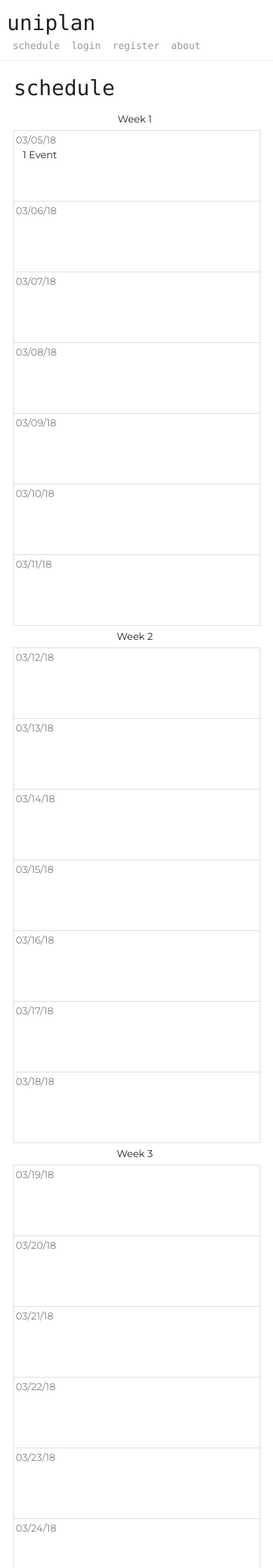
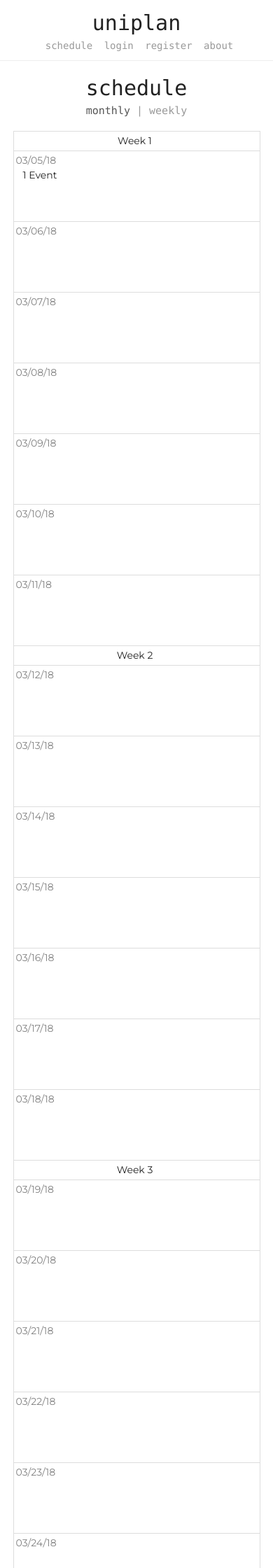
Before and after one commit to lyneca/uniplan, a Django app: page / in a window 390 px wide. Shown: the top 2240 px of the page at 70% size. Run offline with Django 3.2, Linux system fonts and the light colour scheme; some libraries are stand-ins or nearby versions.

Commit message:
added weekly view

```diff
--- a/planner/static/planner/style.css
+++ b/planner/static/planner/style.css
@@ -15,6 +15,12 @@ h4 {
     font-family: Consolas, monospace;
 }
 
+.calendar-week {
+    height: 100px;
+    padding: 3px;
+    box-shadow: 0 0 0 1px #dddddd;
+}
+
 .calendar-day {
     height: 100px;
     padding: 3px;
@@ -28,6 +34,7 @@ h4 {
     border-radius: 3px;
     cursor: pointer;
     margin-left: 10px;
+    margin-right: 10px;
     z-index: 0;
 }
 
@@ -56,6 +63,9 @@ h4 {
 }
 
 .week-number {
+    height: 100px;
+    padding: 3px;
+    box-shadow: 0 0 0 1px #dddddd;
     text-align: center;
     padding-top: 3px;
 }
@@ -68,6 +78,37 @@ h4 {
     display: none;
 }
 
+.week-name {
+    float: left;
+    color: grey;
+}
+
+.selectors {
+    float: right;
+    font-size: 20px;
+}
+
+.weekly-selector,
+.monthly-selector {
+    cursor: pointer;
+    transition: color 0.2s;
+    color: #999999;
+}
+
+.weekly-selector:hover,
+.monthly-selector:hover {
+    color: #666666;
+}
+
+.weekly-selector.active,
+.monthly-selector.active {
+    color: #555555;
+}
+
+.selector-sep {
+    color: #999999;
+}
+
 .reason {
     padding: 5px;
     border-radius: 3px;
@@ -77,7 +118,14 @@ h4 {
     font-family: Consolas, monospace;
 }
 
-.grid-container {
+.weekly-container {
+    display: none;
+    grid-gap: 1px;
+    grid-template-columns: repeat(6, 1fr);
+    margin-bottom: 15px;
+}
+
+.monthly-container {
     display: grid;
     grid-gap: 1px;
     grid-template-columns: 20px repeat(7, 1fr);
@@ -184,8 +232,11 @@ div.login-divider {
 }
 
 @media only screen and (max-width: 1000px) {
-    .grid-container {
+    .monthly-container {
         grid-template-columns: 1fr 1fr 1fr;
+    }
+    .weekly-container {
+        grid-template-columns: repeat(5, 1fr);
     }
     .week-number {
         display: none;
@@ -224,22 +275,48 @@ div.login-divider {
     }
 }
 
+@media only screen and (max-width: 700px) {
+    .weekly-container {
+        grid-template-columns: repeat(4, 1fr);
+    }
+}
+
+@media only screen and (max-width: 600px) {
+    .weekly-container {
+        grid-template-columns: 1fr 1fr;
+    }
+}
+
 @media only screen and (max-width: 400px) {
-    .grid-container {
+    body {
+        text-align: center;
+    }
+    .monthly-container {
         grid-template-columns: 1fr;
+        text-align: left;
+    }
+    .weekly-container {
+        grid-template-columns: 1fr;
+        text-align: left;
+    }
+    .selectors {
+        display: block;
+        font-size: 15px;
+        margin: 0 40px 0 40px;
+        float: none;
     }
     .logged-in {
         display: none;
     }
     .week-number {
-        padding-top: 5px;
-        padding-bottom: 5px;
         display: block;
+        height: auto;
     }
     .week-word {
         display: inline;
     }
 }
+
 
 @media only screen and (max-width: 450px) {
     div.login-container {
--- a/planner/templates/planner/index.html
+++ b/planner/templates/planner/index.html
@@ -68,9 +68,18 @@
     </div>
     <div class="container">
 
-    <h4>schedule</h4>
-    <div class="grid-container">
-        {% include 'planner/calendar.html' %}
+        <h4>schedule
+        <span class="selectors">
+            <span class="monthly-selector active">monthly</span>
+            <span class="selector-sep"> | </span>
+            <span class="weekly-selector">weekly</span>
+        </span>
+        </h4>
+    <div class="monthly-container">
+        {% include 'planner/monthly.html' %}
+    </div>
+    <div class="weekly-container">
+        {% include 'planner/weekly.html' %}
     </div>
     {% if reason %}
     <div class="reason">
@@ -129,7 +138,7 @@
         }
         function get_calendar() {
             $.get('/generate_calendar').done(function(response) {
-                $('.grid-container').html(response);
+                $('.monthly-container').html(response);
             });
         }
         $(document).ready(function() {
@@ -174,5 +183,16 @@
         }, function() {
             $('.tooltip').css('opacity', 0);
         });
+        $('.monthly-selector').click(function() {
+            $('.weekly-container').css('display', 'none');
+            $('.monthly-container').css('display', 'grid');
+            $('.monthly-selector, .weekly-selector').toggleClass('active');
+        });
+        $('.weekly-selector').click(function() {
+            $('.weekly-container').css('display', 'grid');
+            $('.monthly-container').css('display', 'none');
+            $('.monthly-selector, .weekly-selector').toggleClass('active');
+        });
+
     </script>
 </html>
--- a/planner/templates/planner/calendar.html
+++ b/planner/templates/planner/monthly.html
@@ -1,11 +1,11 @@
-{% for week in weeks %}
+{% for week in monthly_weeks %}
     <div class="week-number">
         <div class="week-rotate">
             <span class="week-word">Week </span>{{ forloop.counter }}
         </div>
     </div>
     {% for day in week %}
-    <div class="calendar-day">
+    <div class="calendar-week">
         <span class="date">{{ day }}</span><br />
         {% if day.events %}
         <div class="event-text">{{ day.events|length }} Event{{ day.events|pluralize }}
--- /dev/null
+++ b/planner/templates/planner/weekly.html
@@ -0,0 +1,19 @@
+{% for week in weeks %}
+    <div class="calendar-week">
+        <span class="week-name">Week {{ forloop.counter }}</span><br>
+        {% if week.events %}
+            <div class="event-text">{{ week.events|length }} Event{{ week.events|pluralize }}
+                <div class="events">
+                {% for event in week.events %}
+                    {{ event }}<br>
+                {% endfor %}
+                </div>
+            </div><br>
+            {% endif %}
+            {% for task in week.tasks %}
+            <div class="task">{{ task.unit.name }}
+                <span class="task-name">{{ task.name }}<br></span>
+            </div>
+            {% endfor %}
+    </div>
+{% endfor %}
--- a/planner/urls.py
+++ b/planner/urls.py
@@ -9,7 +9,8 @@ urlpatterns = [
     path('register', views.auth_register, name='register'),
     path('add_unit', views.add_unit, name='add_unit'),
     path('remove_unit', views.remove_unit, name='remove_unit'),
-    path('generate_calendar', views.generate_calendar, name='generate_calendar'),
+    path('generate_monthly', views.generate_monthly, name='generate_monthly'),
+    path('generate_weekly', views.generate_weekly, name='generate_weekly'),
     path('num_users', views.num_users, name='num_users'),
     path('num_units', views.num_units, name='num_units'),
     path('num_tasks', views.num_tasks, name='num_tasks'),
--- a/planner/views.py
+++ b/planner/views.py
@@ -9,20 +9,20 @@ dates = {
     '01 Jan': ['New Year\'s Day'],
     '26 Jan': ['Australia Day'],
     '26 Feb': ['Orientation Week (26 February - 2 March)'],
-    '05 Mar': ['Lectures begin (Semester 1)'],
+    '05 Mar': ['Lectures begin'],
     '30 Mar': ['Good Friday'],
-    '31 Mar': ['Census date (Semester 1)'],
-    '02 Apr': ['Easter Monday', 'Mid-semester break begins (Semester 1)'],
-    '06 Apr': ['Mid-semester break ends (Semester 1)'],
+    '31 Mar': ['Census date'],
+    '02 Apr': ['Easter Monday', 'Mid-semester break begins'],
+    '06 Apr': ['Mid-semester break ends'],
     '25 Apr': ['ANZAC Day'],
-    '11 Jun': ['Queen\'s Birthday', 'Study vacation begins (Semester 1)'],
-    '15 Jun': ['Study vacation ends (Semester 1)'],
+    '11 Jun': ['Queen\'s Birthday', 'Study vacation begins'],
+    '15 Jun': ['Study vacation ends'],
     '18 Jun': ['Examination period begins'],
     '30 Jun': ['Examination period ends', 'Semester 1 ends'],
-    '30 Jul': ['Lectures begin (Semester 2)'],
-    '31 Aug': ['Census date (Semester 2)'],
-    '24 Sep': ['Mid-semester break begins (Semester 2)'],
-    '28 Sep': ['Mid-semester break ends (Semester 2)'],
+    '30 Jul': ['Lectures begin'],
+    '31 Aug': ['Census date'],
+    '24 Sep': ['Mid-semester break begins'],
+    '28 Sep': ['Mid-semester break ends'],
     '01 Oct': ['Labour Day'],
     '05 Nov': ['Study vacation begins'],
     '09 Nov': ['Study vacation ends'],
@@ -42,6 +42,21 @@ class UTC(tzinfo):
     def dst(self, dt):
         return ZERO
 
+class Week:
+    def __init__(self, week):
+        self.week_number = week
+        self.tasks = []
+        self.events = []
+
+    def __str__(self):
+        return "Week " + self.week_number
+
+    def add_task(self, task):
+        self.tasks.append(task)
+
+    def add_event(self, event):
+        self.events.append(event)
+
 class Day:
     def __init__(self, date):
         self.date = date
@@ -58,7 +73,7 @@ class Day:
         self.events.append(event)
 
 # Create your views here.
-def get_weeks(request):
+def get_days(request):
     start_day = datetime(2018, 3, 5, tzinfo=UTC())  # This should be set to the first day of semester
     weeks = []
     for week in range(13):
@@ -77,6 +92,27 @@ def get_weeks(request):
                 delta = task.date - start_day
                 if delta.days > 0:
                     weeks[math.floor(delta.days/7)][delta.days % 7].add_task(task)
+    return weeks
+
+def get_weeks(request):
+    start_day = datetime(2018, 3, 5, tzinfo=UTC())  # This should be set to the first day of semester
+    weeks = []
+    for week_number in range(13):
+        week = Week(week_number)
+        for day in range(7):
+            date = Day(start_day + timedelta(days=day, weeks=week_number))
+            if date.date.strftime('%d %b') in dates:
+                events = dates[date.date.strftime('%d %b')]
+                for event in events:
+                    week.add_event(event)
+        weeks.append(week)
+    if request.user.is_authenticated:
+        units = request.user.profile.subjects.order_by('name')
+        for unit in units:
+            for task in unit.assessment_set.order_by('date'):
+                delta = task.date - start_day
+                if delta.days > 0:
+                    weeks[math.floor(delta.days/7)].add_task(task)
     return weeks
 
 def index(request):
@@ -101,18 +137,25 @@ def index(request):
         reason = ''
 
     context = {
+        'monthly_weeks': get_days(request),
         'weeks': get_weeks(request),
         'user': request.user,
         'units': Unit.objects.order_by('name'),
-        'reason': reason
+        'reason': reason,
     }
     return render(request, 'planner/index.html', context)
 
-def generate_calendar(request):
+def generate_weekly(request):
     context = {
         'weeks': get_weeks(request)
     }
-    return render(request, 'planner/calendar.html', context)
+    return render(request, 'planner/weekly.html', context)
+
+def generate_monthly(request):
+    context = {
+        'monthly_weeks': get_days(request)
+    }
+    return render(request, 'planner/monthly.html', context)
 
 def auth_login(request):
     username = request.POST['username']
```
Also changed, not shown: planner/update_assessments.py (added, +7 -0 lines).
